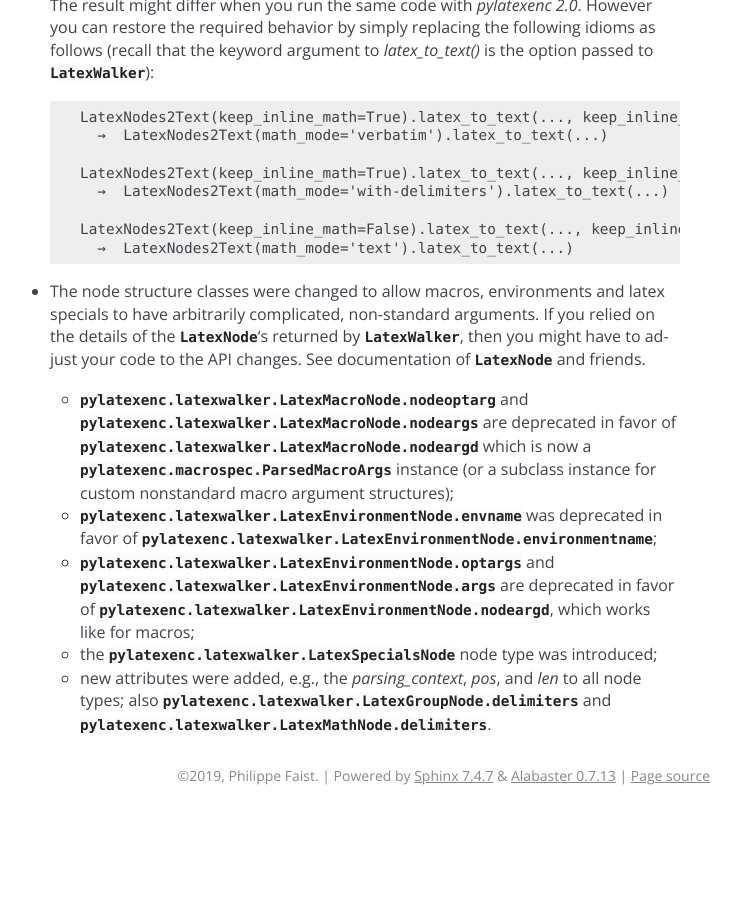
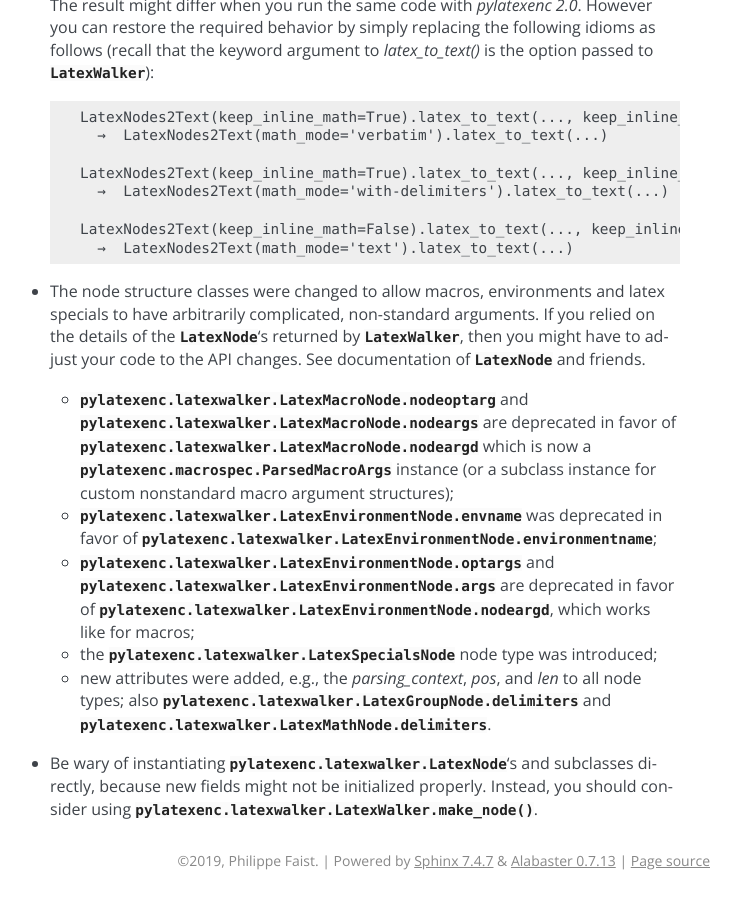
Before and after one commit to phfaist/pylatexenc, a Sphinx documentation site: the page built from doc/new-in-pylatexenc-2.rst, in a window 1280 px wide and 900 px high, scrolled down 3411 px. Shown: the whole window, without its empty margins (400-1141 px from the left). Built offline with Sphinx 7.4.7, drawn with Linux system fonts in a browser that asks for light colours; before the commit the page ends 4226 px from its top, so only the background shows below that.

Commit message:
more doc

```diff
--- a/doc/new-in-pylatexenc-2.rst
+++ b/doc/new-in-pylatexenc-2.rst
@@ -232,3 +232,8 @@ the new API.
     all node types; also
     :py:attr:`pylatexenc.latexwalker.LatexGroupNode.delimiters` and
     :py:attr:`pylatexenc.latexwalker.LatexMathNode.delimiters`.
+
+- Be wary of instantiating :py:class:`pylatexenc.latexwalker.LatexNode`\ 's and
+  subclasses directly, because new fields might not be initialized properly.
+  Instead, you should consider using
+  :py:meth:`pylatexenc.latexwalker.LatexWalker.make_node()`.
```
Also changed, not shown: 1 other file.
